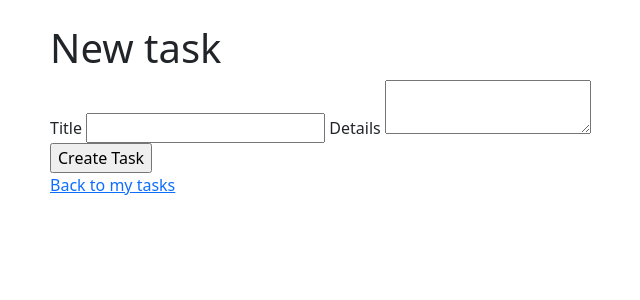
After one commit to MortalHammer92/rails-task-manager, a Rails app: page /tasks/new in a window 1280 px wide. The commit adds this page. Shown: the top 300 px of the page, without its empty margins (302-942 px from the left). Run offline with Rails 7, Linux system fonts and the light colour scheme; some libraries are stand-ins or nearby versions.

Commit message:
Task manager CRUD

```diff
--- /dev/null
+++ b/app/controllers/tasks_controller.rb
@@ -0,0 +1,45 @@
+class TasksController < ApplicationController
+  # avant ces 4 actions, lancer set_task
+  before_action :set_task, only: [:show, :edit, :update, :destroy]
+
+  def index
+    @tasks = Task.all
+  end
+
+  def show
+  end
+
+  def new
+    @task = Task.new
+  end
+
+  def create
+    @task = Task.new(task_params)
+    @task.save
+    redirect_to task_path(@task)
+  end
+
+  def edit
+  end
+
+  def update
+    @task.update(task_params)
+    redirect_to task_path(@task)
+  end
+
+  def destroy
+    @task.destroy
+    redirect_to tasks_path, status: :see_other
+  end
+
+  private
+
+  # retrouver la tâche à partir de l'id de l'URL
+  def set_task
+    @task = Task.find(params[:id])
+  end
+
+  def task_params
+    params.require(:task).permit(:title, :details, :completed)
+  end
+end
--- /dev/null
+++ b/app/helpers/tasks_helper.rb
@@ -0,0 +1,2 @@
+module TasksHelper
+end
--- /dev/null
+++ b/app/models/task.rb
@@ -0,0 +1,2 @@
+class Task < ApplicationRecord
+end
--- a/app/views/layouts/application.html.erb
+++ b/app/views/layouts/application.html.erb
@@ -18,12 +18,20 @@
     <link rel="icon" href="/icon.svg" type="image/svg+xml">
     <link rel="apple-touch-icon" href="/icon.png">
 
+    <%# ➕ Bootstrap : les classes (btn, form-control…) %>
+    <link href="https://cdn.jsdelivr.net/npm/bootstrap@5.3.6/dist/css/bootstrap.min.css" rel="stylesheet" integrity="sha384-4Q6Gf2aSP4eDXB8Miphtr37CMZZQ5oXLH2yaXMJ2w8e2ZtHTl7GptT4jmndRuHDT" crossorigin="anonymous">
+    <%# ➕ Font Awesome : les icônes %>
+    <link rel="stylesheet" href="https://use.fontawesome.com/releases/v6.1.2/css/all.css">
+
     <%# Includes all stylesheet files in app/assets/stylesheets %>
     <%= stylesheet_link_tag :app, "data-turbo-track": "reload" %>
     <%= javascript_importmap_tags %>
   </head>
 
   <body>
-    <%= yield %>
+    <%# ➕ une boîte centrée autour de chaque page %>
+    <div class="container mt-4" style="max-width: 600px;">
+      <%= yield %>
+    </div>
   </body>
 </html>
--- /dev/null
+++ b/app/views/tasks/_form.html.erb
@@ -0,0 +1,14 @@
+<%= form_with model: task do |f| %>
+  <%= f.label :title %>
+  <%= f.text_field :title %>
+
+  <%= f.label :details %>
+  <%= f.text_area :details %>
+
+  <% if task.persisted? %>
+    <%= f.check_box :completed %>
+    <%= f.label :completed %>
+  <% end %>
+
+  <%= f.submit %>
+<% end %>
--- /dev/null
+++ b/app/views/tasks/edit.html.erb
@@ -0,0 +1,3 @@
+<h1>Edit task</h1>
+<%= render "form", task: @task %>
+<%= link_to "Back", task_path(@task) %>
--- /dev/null
+++ b/app/views/tasks/new.html.erb
@@ -0,0 +1,3 @@
+<h1>New task</h1>
+<%= render "form", task: @task %>
+<%= link_to "Back to my tasks", tasks_path %>
--- a/config/routes.rb
+++ b/config/routes.rb
@@ -1,14 +1,8 @@
 Rails.application.routes.draw do
-  # Define your application routes per the DSL in https://guides.rubyonrails.org/routing.html
+  # les 7 routes du CRUD des tâches, en une ligne
+  resources :tasks
 
   # Reveal health status on /up that returns 200 if the app boots with no exceptions, otherwise 500.
   # Can be used by load balancers and uptime monitors to verify that the app is live.
   get "up" => "rails/health#show", as: :rails_health_check
-
-  # Render dynamic PWA files from app/views/pwa/* (remember to link manifest in application.html.erb)
-  # get "manifest" => "rails/pwa#manifest", as: :pwa_manifest
-  # get "service-worker" => "rails/pwa#service_worker", as: :pwa_service_worker
-
-  # Defines the root path route ("/")
-  # root "posts#index"
 end
```
Also changed, not shown: app/views/tasks/index.html.erb (added, +13 -0 lines), app/views/tasks/show.html.erb (added, +13 -0 lines), db/migrate/20261117135401_create_tasks.rb (added, +11 -0 lines), test/controllers/tasks_controller_test.rb (added, +7 -0 lines), test/fixtures/tasks.yml (added, +11 -0 lines), test/models/task_test.rb (added, +7 -0 lines), db/schema.rb (added).
